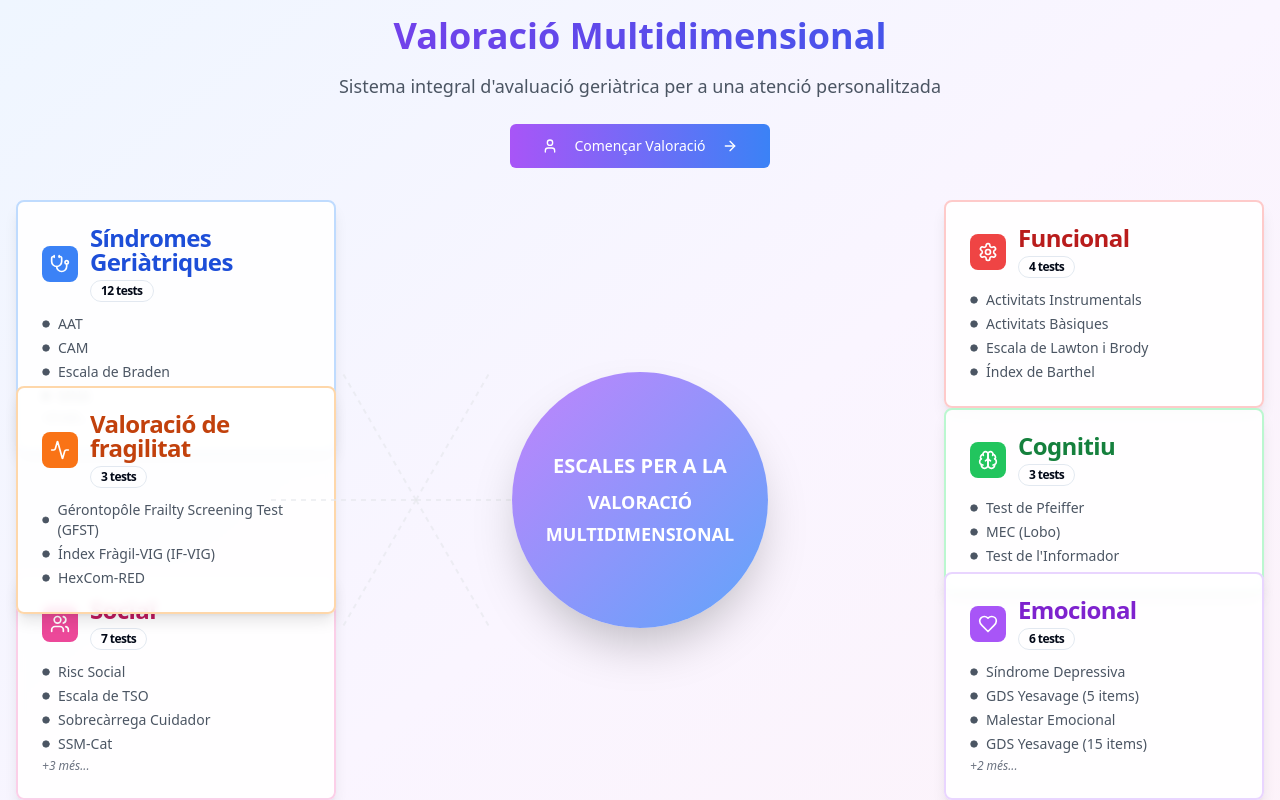
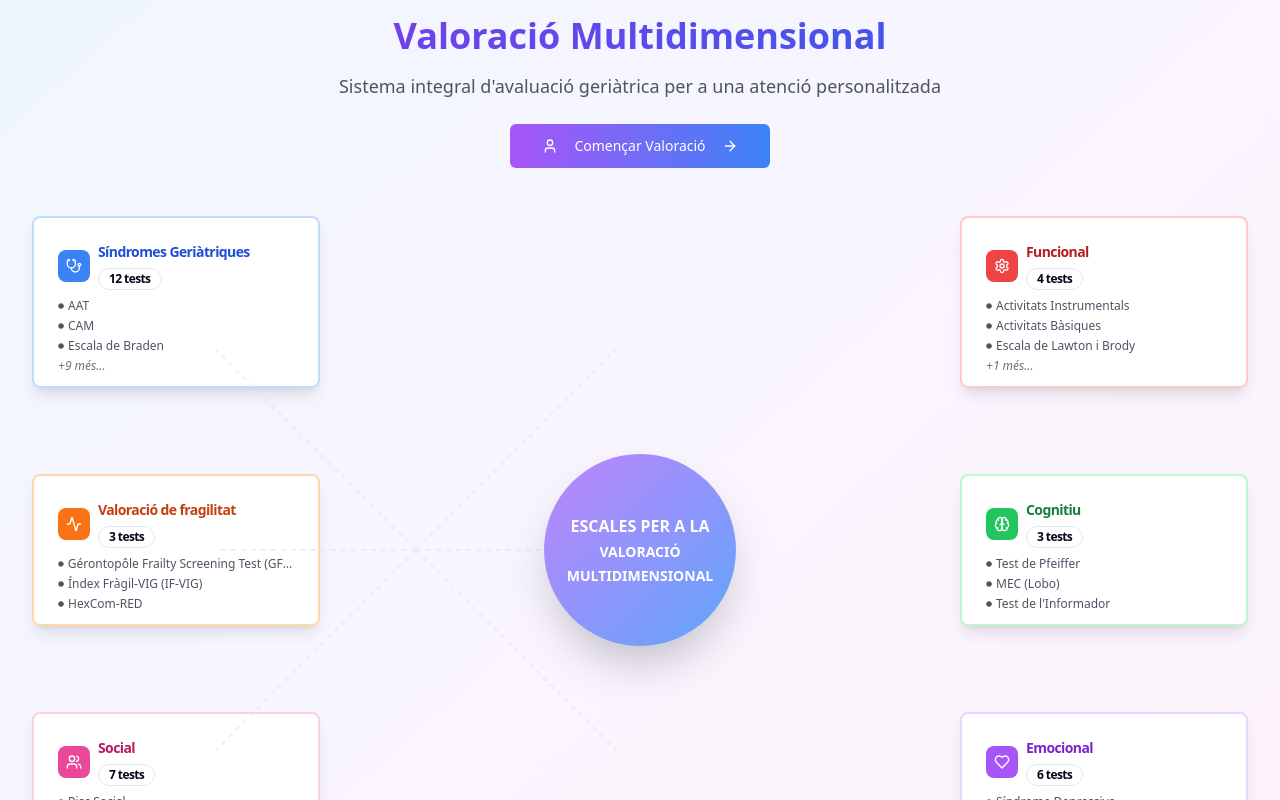
Before and after one commit to mariona78/cuidapp-test, a React (Vite) app: page / in a window 1280 px wide. Both pictures are taken after a click on the button "Inici". Shown: the top 800 px of the page. Built offline with nearby package versions, Linux system fonts and the light colour scheme.

Commit message:
Refactor assessment overview
Adjusted the assessment overview to display all sections and center the boxes. Reduced the size of the central circle for better visual balance.

```diff
--- a/src/components/AssessmentOverview.tsx
+++ b/src/components/AssessmentOverview.tsx
@@ -84,17 +84,17 @@ export const AssessmentOverview = ({ onStartAssessment }: AssessmentOverviewProp
   const getPositionClasses = (position: string) => {
     switch (position) {
       case 'top-left':
-        return 'absolute top-0 left-0 w-80';
+        return 'absolute top-4 left-4 w-72';
       case 'top-right':
-        return 'absolute top-0 right-0 w-80';
+        return 'absolute top-4 right-4 w-72';
       case 'middle-right':
-        return 'absolute top-1/2 right-0 w-80 -translate-y-1/2';
+        return 'absolute top-1/2 right-4 w-72 -translate-y-1/2';
       case 'bottom-right':
-        return 'absolute bottom-0 right-0 w-80';
+        return 'absolute bottom-4 right-4 w-72';
       case 'bottom-left':
-        return 'absolute bottom-0 left-0 w-80';
+        return 'absolute bottom-4 left-4 w-72';
       case 'middle-left':
-        return 'absolute top-1/2 left-0 w-80 -translate-y-1/2';
+        return 'absolute top-1/2 left-4 w-72 -translate-y-1/2';
       default:
         return '';
     }
@@ -123,14 +123,14 @@ export const AssessmentOverview = ({ onStartAssessment }: AssessmentOverviewProp
         </div>
 
         {/* Central Diagram */}
-        <div className="relative w-full h-[600px] flex items-center justify-center">
+        <div className="relative w-full h-[700px] flex items-center justify-center mb-8">
           {/* Central Circle */}
           <div className="absolute inset-0 flex items-center justify-center">
-            <div className="w-64 h-64 bg-gradient-to-br from-purple-400 to-blue-400 rounded-full flex flex-col items-center justify-center text-white shadow-2xl z-10">
-              <div className="text-center">
-                <div className="text-xl font-bold mb-2">ESCALES PER A LA</div>
-                <div className="text-lg font-semibold mb-1">VALORACIÓ</div>
-                <div className="text-lg font-semibold">MULTIDIMENSIONAL</div>
+            <div className="w-48 h-48 bg-gradient-to-br from-purple-400 to-blue-400 rounded-full flex flex-col items-center justify-center text-white shadow-2xl z-10">
+              <div className="text-center px-4">
+                <div className="text-base font-bold mb-1">ESCALES PER A LA</div>
+                <div className="text-sm font-semibold mb-1">VALORACIÓ</div>
+                <div className="text-sm font-semibold">MULTIDIMENSIONAL</div>
               </div>
             </div>
           </div>
@@ -140,14 +140,14 @@ export const AssessmentOverview = ({ onStartAssessment }: AssessmentOverviewProp
             const Icon = category.icon;
             return (
               <div key={category.id} className={getPositionClasses(category.position)}>
-                <Card className={`${category.borderColor} border-2 bg-white/90 backdrop-blur-sm shadow-lg hover:shadow-xl transition-all duration-300 transform hover:scale-105`}>
-                  <CardHeader className="pb-3">
-                    <CardTitle className="flex items-center gap-3">
+                <Card className={`${category.borderColor} border-2 bg-white/95 backdrop-blur-sm shadow-lg hover:shadow-xl transition-all duration-300 transform hover:scale-105`}>
+                  <CardHeader className="pb-2">
+                    <CardTitle className="flex items-center gap-2">
                       <div className={`${category.color} p-2 rounded-lg text-white`}>
-                        <Icon className="w-5 h-5" />
+                        <Icon className="w-4 h-4" />
                       </div>
                       <div>
-                        <div className={`font-semibold ${category.textColor}`}>
+                        <div className={`font-semibold text-sm ${category.textColor}`}>
                           {category.name}
                         </div>
                         <Badge variant="outline" className="text-xs">
@@ -156,17 +156,17 @@ export const AssessmentOverview = ({ onStartAssessment }: AssessmentOverviewProp
                       </div>
                     </CardTitle>
                   </CardHeader>
-                  <CardContent className="pt-0">
+                  <CardContent className="pt-0 pb-3">
                     <div className="space-y-1">
-                      {category.tests.slice(0, 4).map((test, index) => (
-                        <div key={index} className="text-sm text-gray-600 flex items-center gap-2">
-                          <Circle className="w-2 h-2 fill-current" />
-                          {test}
+                      {category.tests.slice(0, 3).map((test, index) => (
+                        <div key={index} className="text-xs text-gray-600 flex items-center gap-1">
+                          <Circle className="w-1.5 h-1.5 fill-current" />
+                          <span className="truncate">{test}</span>
                         </div>
                       ))}
-                      {category.tests.length > 4 && (
+                      {category.tests.length > 3 && (
                         <div className="text-xs text-gray-500 italic">
-                          +{category.tests.length - 4} més...
+                          +{category.tests.length - 3} més...
                         </div>
                       )}
                     </div>
@@ -179,21 +179,27 @@ export const AssessmentOverview = ({ onStartAssessment }: AssessmentOverviewProp
           {/* Connection Lines */}
           <svg className="absolute inset-0 w-full h-full pointer-events-none z-0">
             {/* Lines connecting center to each category */}
-            {categories.map((category, index) => {
-              const angle = (index * 60) * (Math.PI / 180); // 60 degrees apart
-              const centerX = 400; // Approximate center
-              const centerY = 300;
-              const radius = 150;
-              const endX = centerX + Math.cos(angle) * radius;
-              const endY = centerY + Math.sin(angle) * radius;
+            {categories.map((_, index) => {
+              const positions = [
+                { x: 200, y: 150 }, // top-left
+                { x: 600, y: 150 }, // top-right
+                { x: 600, y: 350 }, // middle-right
+                { x: 600, y: 550 }, // bottom-right
+                { x: 200, y: 550 }, // bottom-left
+                { x: 200, y: 350 }  // middle-left
+              ];
+
+              const centerX = 400;
+              const centerY = 350;
+              const pos = positions[index];
 
               return (
                 <line
-                  key={category.id}
+                  key={index}
                   x1={centerX}
                   y1={centerY}
-                  x2={endX}
-                  y2={endY}
+                  x2={pos.x}
+                  y2={pos.y}
                   stroke="#e5e7eb"
                   strokeWidth="2"
                   strokeDasharray="5,5"
```
